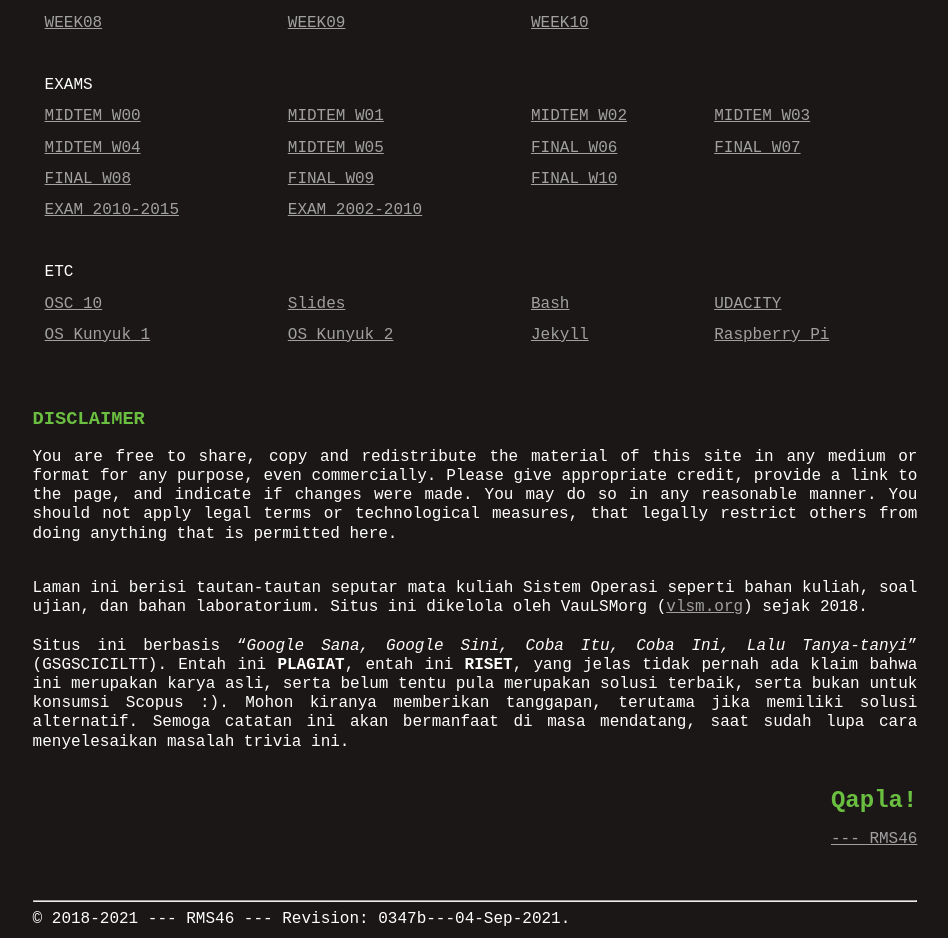
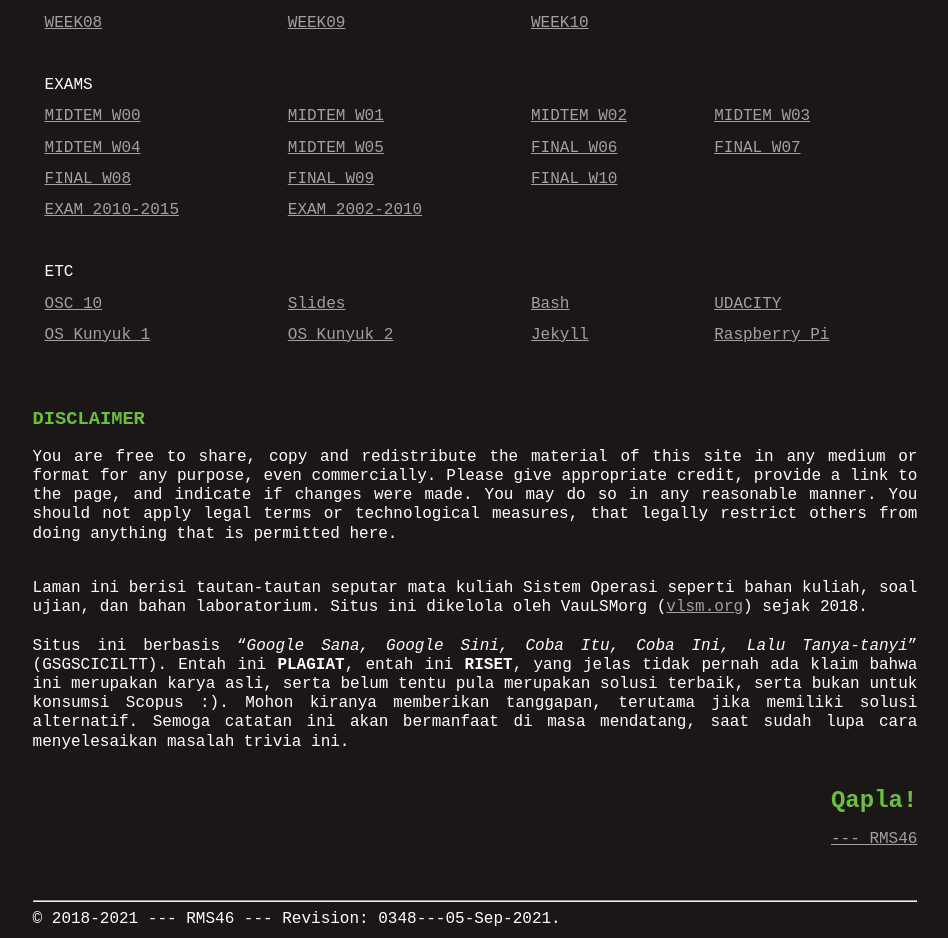
Before and after one commit to Angling-Darma/SistemOperasi, a Jekyll site: the page built from index.md, in a window 1280 px wide. Shown: the part 1137-2075 px from the top of the page, without its empty margins (165-1113 px from the left). Built offline with Jekyll 4.4.1, drawn with Linux system fonts in a browser that asks for light colours.

Commit message:
modified:   _config.yml

```diff
--- a/_config.yml
+++ b/_config.yml
@@ -1,5 +1,5 @@
 title: Operating Systems - Sistem Operasi
-version:     "0347b---04-Sep-2021"
+version:     "0348---05-Sep-2021"
 copyright:   "2018-2021"
 description: This is the CSCM-602055 Operating System course site,
       a GitHub Page, hosted at GitHub.com (thank you!).
```
Also changed, not shown: 000.md (+1 -1 lines).
